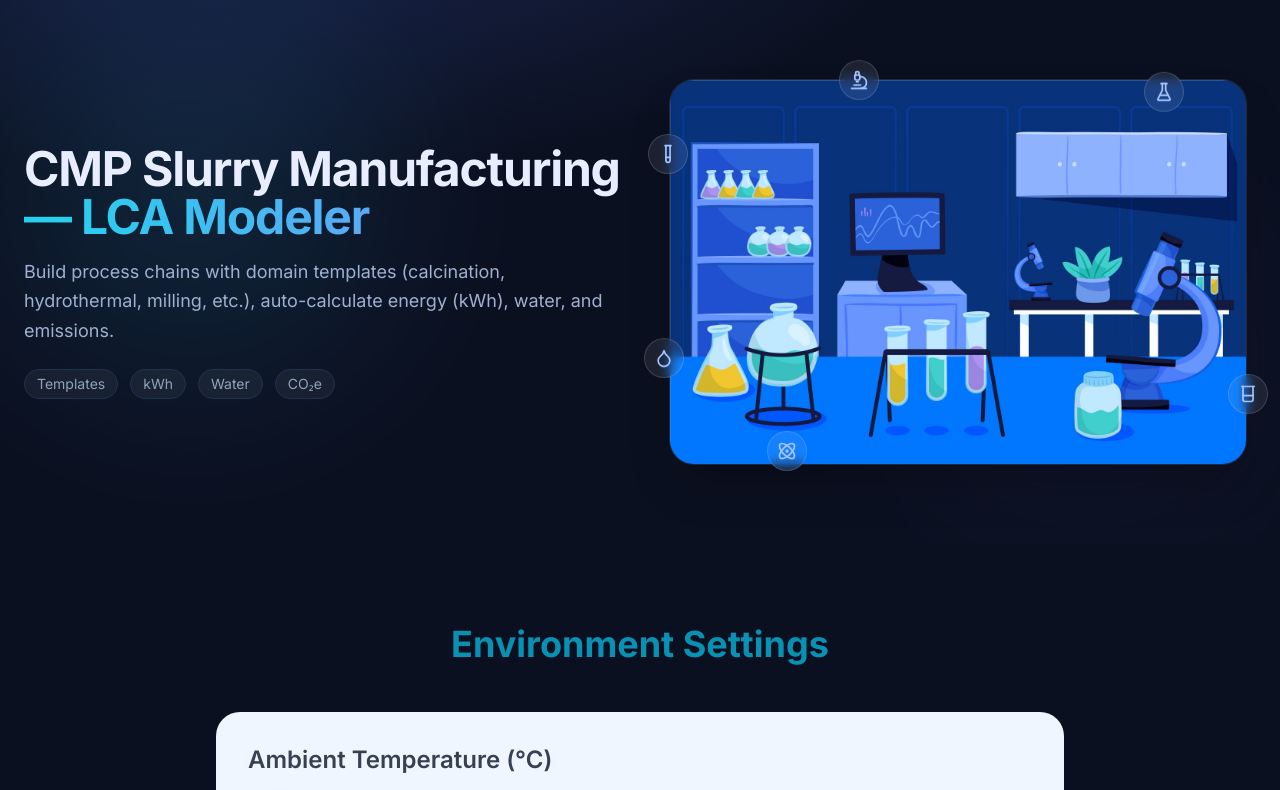
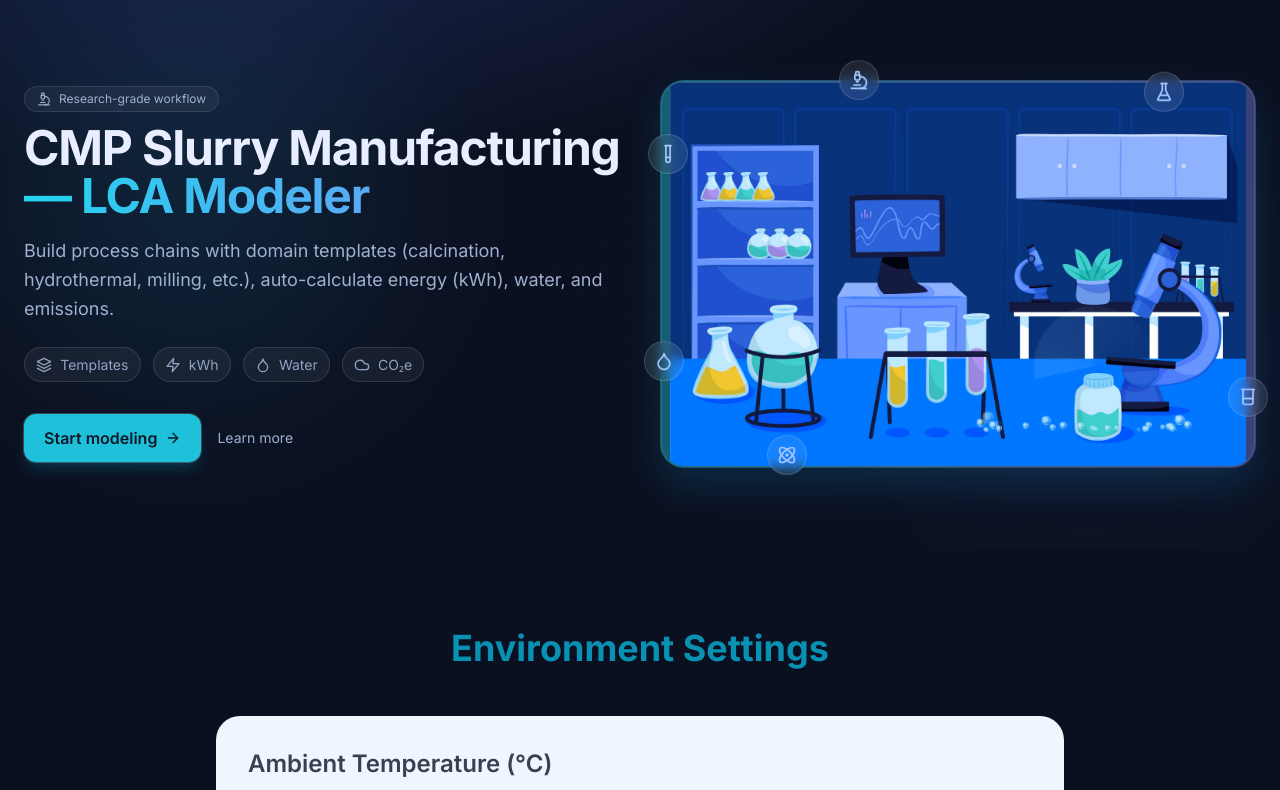
Before and after one commit to VANDRANKI/Advanced_Process_LCA_Comparator, a React (Vite) app in the folder React_Based_App/: page / in a window 1280 px wide. Shown: the top 790 px of the page. Built offline with nearby package versions, Linux system fonts and the light colour scheme.

Commit message:
changed overlapping problem

```diff
--- a/React_Based_App/src/components/Header.jsx
+++ b/React_Based_App/src/components/Header.jsx
@@ -1,8 +1,31 @@
-import React from "react";
-import labHero from "../../laboratory_experiment_image.jpg";
-import { FlaskConical, Beaker, TestTube, Atom, Microscope, Droplet } from "lucide-react";
+import React, { useRef, useState } from "react";
+import labHero from "../../laboratory_experiment_image.jpg"; // If you prefer /public: use <img src="/laboratory_experiment_image.jpg" ...>
+import {
+  FlaskConical, Beaker, TestTube, Atom, Microscope, Droplet,
+  Zap, Cloud, Layers, ArrowRight
+} from "lucide-react";
 
 const Header = () => {
+  // Smooth-scroll to the Environment Settings section
+  const handleStartClick = () => {
+    const target = Array.from(document.querySelectorAll("h1,h2"))
+      .find(el => /Environment Settings/i.test(el.textContent || ""));
+    if (target) target.scrollIntoView({ behavior: "smooth", block: "start" });
+  };
+
+  // Parallax tilt for the hero image
+  const frameRef = useRef(null);
+  const [tilt, setTilt] = useState({ rx: 0, ry: 0 });
+  const handleMove = (e) => {
+    const el = frameRef.current;
+    if (!el) return;
+    const r = el.getBoundingClientRect();
+    const px = ((e.clientX - r.left) / r.width - 0.5) * 2;   // -1..1
+    const py = ((e.clientY - r.top) / r.height - 0.5) * 2;  // -1..1
+    setTilt({ rx: -(py * 6), ry: px * 6 }); // up to ±6°
+  };
+  const resetTilt = () => setTilt({ rx: 0, ry: 0 });
+
   return (
     <header className="relative overflow-hidden">
       {/* Background glow */}
@@ -15,38 +38,119 @@ const Header = () => {
           className="absolute -bottom-24 -right-24 w-[36rem] h-[36rem] rounded-full opacity-10 blur-3xl"
           style={{ background: "radial-gradient(closest-side, rgba(99,102,241,.6), transparent)" }}
         />
+        {/* Subtle blueprint grid */}
+        <div className="grid-overlay absolute inset-0" />
       </div>
 
       <div className="relative max-w-7xl mx-auto px-6 py-14 md:py-20">
         <div className="grid grid-cols-1 md:grid-cols-2 gap-10 items-center">
           {/* Copy */}
           <div>
-            <h1 className="text-4xl md:text-5xl font-extrabold tracking-tight text-app-text">
+            <div className="inline-flex items-center gap-2 rounded-full border border-white/10 bg-white/5 px-3 py-1 text-xs text-app-muted">
+              <Microscope className="w-3.5 h-3.5" />
+              Research-grade workflow
+            </div>
+
+            <h1 className="mt-3 text-4xl md:text-5xl font-extrabold tracking-tight text-app-text">
               <span className="block">CMP Slurry Manufacturing</span>
               <span className="block text-transparent bg-clip-text bg-gradient-to-r from-cyan-400 to-indigo-400">
                 — LCA Modeler
               </span>
             </h1>
+
             <p className="mt-4 text-lg leading-relaxed text-app-muted max-w-2xl">
               Build process chains with domain templates (calcination, hydrothermal, milling, etc.),
               auto-calculate energy (kWh), water, and emissions.
             </p>
+
             <div className="mt-6 flex flex-wrap gap-3 text-sm text-app-muted/90">
-              <span className="px-3 py-1 rounded-full bg-white/5 border border-app-border">Templates</span>
-              <span className="px-3 py-1 rounded-full bg-white/5 border border-app-border">kWh</span>
-              <span className="px-3 py-1 rounded-full bg-white/5 border border-app-border">Water</span>
-              <span className="px-3 py-1 rounded-full bg-white/5 border border-app-border">CO₂e</span>
+              <span className="chip"><Layers className="w-4 h-4" /> Templates</span>
+              <span className="chip"><Zap className="w-4 h-4" /> kWh</span>
+              <span className="chip"><Droplet className="w-4 h-4" /> Water</span>
+              <span className="chip"><Cloud className="w-4 h-4" /> CO₂e</span>
+            </div>
+
+            <div className="mt-8 flex items-center gap-4">
+              <button
+                type="button"
+                onClick={handleStartClick}
+                className="group inline-flex items-center gap-2 rounded-xl bg-cyan-400/90 hover:bg-cyan-300 text-slate-900 font-semibold px-5 py-3 shadow-lg shadow-cyan-500/20 ring-1 ring-white/20"
+              >
+                Start modeling
+                <ArrowRight className="w-4 h-4 transition-transform group-hover:translate-x-0.5" />
+              </button>
+              <a href="#" className="text-app-muted hover:text-white/90 text-sm">
+                Learn more
+              </a>
             </div>
           </div>
 
-          {/* Image */}
-          <div className="relative">
-            <img
-              src={labHero}
-              alt="Laboratory experiment"
-              className="w-full max-w-xl mx-auto rounded-3xl shadow-2xl ring-1 ring-white/10"
-            />
-            {/* Floating icon bubbles */}
+          {/* Image + animations */}
+          <div
+            ref={frameRef}
+            className="relative group will-change-transform"
+            onMouseMove={handleMove}
+            onMouseLeave={resetTilt}
+          >
+            <div
+              className="hero-frame p-[2px] rounded-3xl bg-gradient-to-r from-cyan-400/40 to-indigo-400/40 shadow-2xl"
+              style={{
+                transform: `perspective(900px) rotateX(${tilt.rx}deg) rotateY(${tilt.ry}deg)`,
+                transition: "transform 200ms ease",
+              }}
+            >
+              {/* Clip container so bubbles stay inside the image rounded rect */}
+              <div className="relative overflow-hidden rounded-[22px] ring-1 ring-white/10">
+                <img
+                  src={labHero}
+                  alt="Laboratory experiment"
+                  className="w-full max-w-xl mx-auto block"
+                />
+
+                {/* --- Chemistry animation overlay --- */}
+                <div className="chem-overlay pointer-events-none absolute inset-0">
+                  {/* Soft highlight sweep */}
+                  <div className="shimmer" />
+
+                  {/* Gentle swirl near the large round flask area */}
+                  <div className="swirl" style={{ "--x": "73%", "--y": "74%" }} />
+
+                  {/* Rising bubbles from a few 'vessels' (approx. x-positions) */}
+                  <div className="bubbles">
+                    {/* left flask */}
+                    <span className="bubble" style={{ "--x": "54%", "--d": "7s", "--delay": "0s", "--size": "12px" }} />
+                    <span className="bubble" style={{ "--x": "53%", "--d": "6.2s", "--delay": "2s", "--size": "9px" }} />
+                    <span className="bubble" style={{ "--x": "55%", "--d": "7.8s", "--delay": "3.5s", "--size": "10px" }} />
+
+                    {/* center test tubes */}
+                    <span className="bubble" style={{ "--x": "64%", "--d": "6.5s", "--delay": "1s", "--size": "10px" }} />
+                    <span className="bubble" style={{ "--x": "67%", "--d": "7.3s", "--delay": "2.6s", "--size": "8px" }} />
+                    <span className="bubble" style={{ "--x": "70%", "--d": "5.9s", "--delay": "4.1s", "--size": "9px" }} />
+
+                    {/* right jar area */}
+                    <span className="bubble" style={{ "--x": "86.5%", "--d": "7.1s", "--delay": "0.8s", "--size": "11px" }} />
+                    <span className="bubble" style={{ "--x": "88%", "--d": "6.6s", "--delay": "3s", "--size": "9px" }} />
+                    <span className="bubble" style={{ "--x": "85.2%", "--d": "7.9s", "--delay": "4.6s", "--size": "10px" }} />
+
+                    {/* micro fizz sprinkled */}
+                    {Array.from({ length: 18 }).map((_, i) => (
+                      <span
+                        key={i}
+                        className="bubble micro"
+                        style={{
+                          "--x": `${52 + Math.random() * 38}%`,
+                          "--d": `${5 + Math.random() * 4}s`,
+                          "--delay": `${Math.random() * 6}s`,
+                          "--size": `${4 + Math.random() * 4}px`,
+                        }}
+                      />
+                    ))}
+                  </div>
+                </div>
+              </div>
+            </div>
+
+            {/* Floating icon bubbles around the frame */}
             <div className="pointer-events-none">
               <div className="hero-icon icon-1"><FlaskConical className="w-5 h-5" /></div>
               <div className="hero-icon icon-2"><Beaker className="w-5 h-5" /></div>
@@ -61,29 +165,110 @@ const Header = () => {
 
       {/* Local styles just for this hero */}
       <style>{`
+        /* motion */
         @keyframes float {
-          0% { transform: translateY(0px); }
-          50% { transform: translateY(-8px); }
-          100% { transform: translateY(0px); }
+          0% { transform: translateY(0px) rotate(0deg); }
+          50% { transform: translateY(-8px) rotate(2deg); }
+          100% { transform: translateY(0px) rotate(0deg); }
         }
+        @keyframes rise {
+          0%   { transform: translateY(20%) scale(.7); opacity: 0; }
+          8%   { opacity: .9; }
+          70%  { opacity: .9; }
+          100% { transform: translateY(-85%) scale(1); opacity: 0; }
+        }
+        @keyframes shimmer {
+          0% { transform: translateX(-120%); opacity: 0; }
+          15% { opacity: .25; }
+          60% { opacity: .25; }
+          100% { transform: translateX(120%); opacity: 0; }
+        }
+        @keyframes spin {
+          to { transform: translate(-50%, -50%) rotate(360deg); }
+        }
+        @keyframes pulseGlow {
+          0%,100% { box-shadow: 0 18px 40px rgba(14,165,233,.18); }
+          50% { box-shadow: 0 24px 56px rgba(99,102,241,.22); }
+        }
+
+        /* background grid */
+        .grid-overlay {
+          background-image:
+            linear-gradient(rgba(255,255,255,0.04) 1px, transparent 1px),
+            linear-gradient(90deg, rgba(255,255,255,0.04) 1px, transparent 1px);
+          background-size: 24px 24px, 24px 24px;
+          mask-image: radial-gradient(closest-side, rgba(0,0,0,.7), transparent 70%);
+          opacity: .35;
+        }
+
+        .chip {
+          display: inline-flex; align-items: center; gap: .5rem;
+          padding: .4rem .7rem; border-radius: 9999px;
+          background: rgba(255,255,255,.05);
+          border: 1px solid rgba(255,255,255,.12);
+        }
+        .hero-frame { animation: pulseGlow 6s ease-in-out infinite; }
+
+        /* floating icon bubbles around the frame */
         .hero-icon {
-          position: absolute;
-          display: grid;
-          place-items: center;
-          width: 40px;
-          height: 40px;
-          border-radius: 9999px;
+          position: absolute; display: grid; place-items: center;
+          width: 40px; height: 40px; border-radius: 9999px;
           background: rgba(255, 255, 255, 0.08);
           border: 1px solid rgba(255, 255, 255, 0.15);
-          backdrop-filter: blur(6px);
-          color: #a8c5ff;
+          backdrop-filter: blur(6px); color: #a8c5ff;
         }
         .icon-1 { top: -8px; right: 12%; animation: float 6s ease-in-out infinite; }
-        .icon-2 { bottom: 12%; right: -12px; animation: float 7s 0.5s ease-in-out infinite; }
-        .icon-3 { top: 14%; left: -12px; animation: float 5.5s 0.2s ease-in-out infinite; }
-        .icon-4 { bottom: -10px; left: 18%; animation: float 6.5s 0.6s ease-in-out infinite; }
-        .icon-5 { top: -16px; left: 30%; animation: float 7.2s 0.3s ease-in-out infinite; }
-        .icon-6 { bottom: 22%; left: -16px; animation: float 5.8s 0.9s ease-in-out infinite; }
+        .icon-2 { bottom: 12%; right: -12px; animation: float 7s .5s ease-in-out infinite; }
+        .icon-3 { top: 14%; left: -12px; animation: float 5.5s .2s ease-in-out infinite; }
+        .icon-4 { bottom: -10px; left: 18%; animation: float 6.5s .6s ease-in-out infinite; }
+        .icon-5 { top: -16px; left: 30%; animation: float 7.2s .3s ease-in-out infinite; }
+        .icon-6 { bottom: 22%; left: -16px; animation: float 5.8s .9s ease-in-out infinite; }
+
+        /* chemistry overlay */
+        .chem-overlay { position: absolute; inset: 0; }
+        .shimmer {
+          position: absolute; inset: 0;
+          background: linear-gradient(100deg, transparent 0%, rgba(255,255,255,.15) 12%, transparent 24%);
+          transform: translateX(-120%);
+          animation: shimmer 5.5s ease-in-out infinite;
+          mix-blend-mode: screen;
+        }
+
+        /* swirl (gentle mixing ring) */
+        .swirl {
+          position: absolute;
+          left: var(--x); top: var(--y);
+          width: 120px; height: 120px;
+          transform: translate(-50%, -50%);
+          background: conic-gradient(from 0deg, rgba(168,197,255,.45), rgba(0,0,0,0) 55%);
+          mask:
+            radial-gradient(circle at center, transparent 56%, black 57%) ,
+            radial-gradient(circle at center, black 0 70%, transparent 71%);
+          border-radius: 9999px;
+          opacity: .28;
+          mix-blend-mode: screen;
+          animation: spin 8s linear infinite;
+        }
+
+        /* bubbles */
+        .bubbles { position: absolute; inset: 0; }
+        .bubble {
+          position: absolute; left: var(--x);
+          bottom: 9%; /* start slightly above bottom edge */
+          width: var(--size, 10px); height: var(--size, 10px);
+          border-radius: 9999px;
+          background:
+            radial-gradient(circle at 35% 35%, #e6fbff 0%, #a7e7ff 35%, rgba(167,231,255,.8) 50%, rgba(167,231,255,0) 70%);
+          border: 1px solid rgba(255,255,255,.35);
+          box-shadow: 0 0 0 1px rgba(0,0,0,.06) inset;
+          filter: drop-shadow(0 2px 6px rgba(56,189,248,.35));
+          animation: rise var(--d, 7s) var(--delay, 0s) linear infinite;
+          will-change: transform, opacity;
+        }
+        .bubble.micro {
+          opacity: .85;
+          filter: drop-shadow(0 1px 2px rgba(56,189,248,.25));
+        }
       `}</style>
     </header>
   );
--- a/React_Based_App/src/components/VisualizationDashboard.jsx
+++ b/React_Based_App/src/components/VisualizationDashboard.jsx
@@ -53,6 +53,7 @@ const VisualizationDashboard = ({
       title: {
         text: 'Process Comparison - Totals',
         left: 'center',
+        top: 8,
         textStyle: { color: '#e8eeff' }
       },
       tooltip: {
@@ -60,8 +61,20 @@ const VisualizationDashboard = ({
         axisPointer: { type: 'shadow' }
       },
       legend: {
-        data: ['Energy (kWh)', 'Water (kg)', `Emissions (kg CO₂e - ${impactIndicator})`],
-        textStyle: { color: '#e8eeff' }
+        top: 44,
+        left: 'center',
+        itemwidth: 14,
+        itemheight: 8,
+        itemGap: 16,
+        textStyle: { color: '#e8eeff' },
+        data:['Energy (kWh)', 'Water (kg)', `Emissions (kg CO₂e - ${impactIndicator})`]
+      },
+      grid: {
+        top: 96,
+        right: 24,
+        left: 48,
+        bottom: 40,
+        containLabel: true
       },
       xAxis: {
         type: 'category',
```
